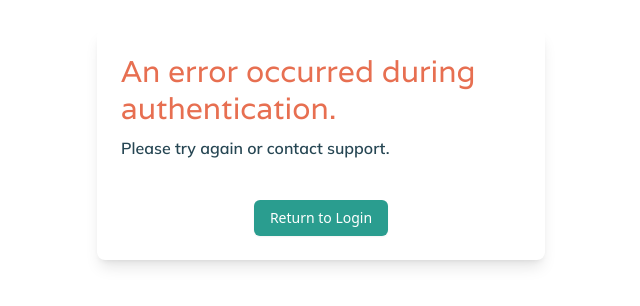
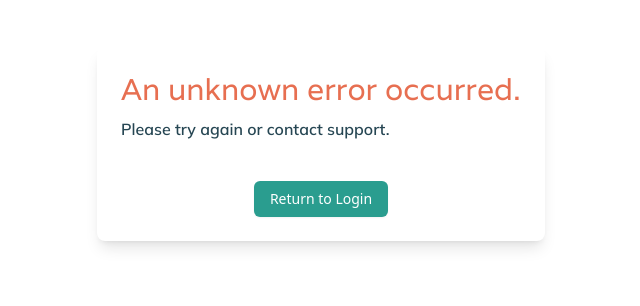
Before and after one commit to localshiva/bhaisaab, a Next.js app: page /auth/error in a window 1280 px wide. Shown: the part 256-562 px from the top of the page, without its empty margins (319-959 px from the left). Built offline with nearby package versions, Linux system fonts and the light colour scheme.

Commit message:
fix(auth): enhance error page with default error messages for unknown authentication issues

```diff
--- a/src/app/auth/error/page.tsx
+++ b/src/app/auth/error/page.tsx
@@ -33,7 +33,10 @@ export default function ErrorPage() {
 
       break;
     }
-    // No default
+    default: {
+      errorMessage = "An unknown error occurred.";
+      errorDescription = "Please try again or contact support.";
+    }
   }
 
   return (
```
